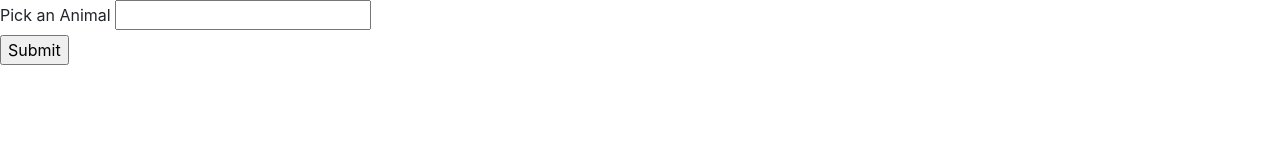
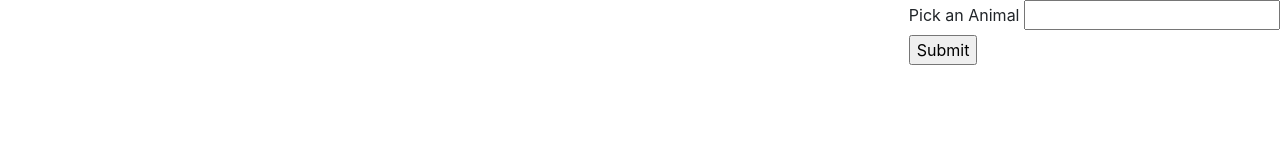
Before and after one commit to 528491/GifTastic, a plain HTML site: page index.html in a window 1280 px wide. Drawn offline with nearby package versions, Linux system fonts and the light colour scheme.

Commit message:
Added README.md

```diff
--- a/assets/javascript/giftastic.js
+++ b/assets/javascript/giftastic.js
@@ -71,6 +71,7 @@ $(document).ready(function(){
             imageTag.attr("animated-url", animatedURL);
             imageTag.attr("class", "gif-image");
             imageTag.attr("state", "static");
+            imageTag.addClass("col-md-4")
 
             //Append the image to the div
             imageDiv.append(imageTag);
--- a/index.html
+++ b/index.html
@@ -15,14 +15,14 @@
 
     </div>
 
-    <form id="animalForm">
+    <form id="animalForm" class="float-right">
         <label for="animalInput">Pick an Animal</label>
         <input type="text" id="animalInput"><br>
 
         <input type="submit" id="addAnimal" value="Submit">
     </form>
 
-    <div id="animals">
+    <div id="animals" class="float-left col-md-8">
 
     </div>
 
```
Also changed, not shown: 1 other file.
